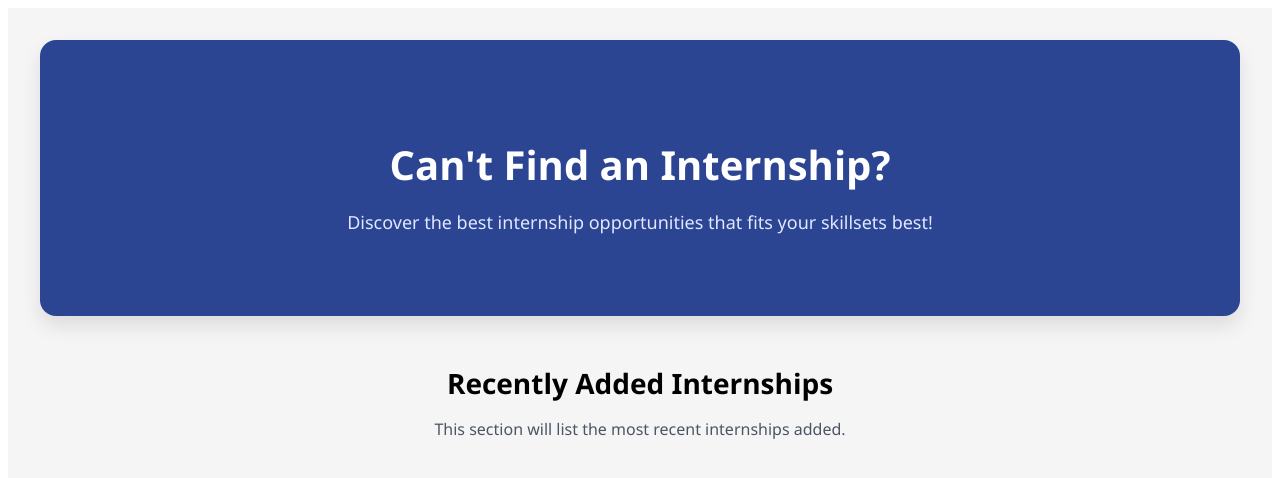
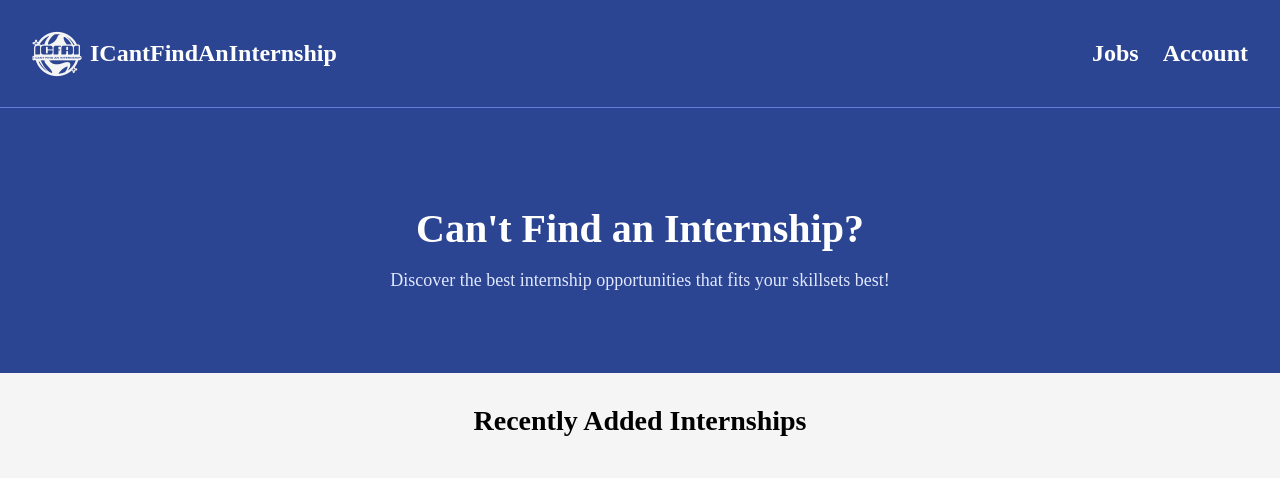
Before and after one commit to DavidNongAng/ICantFindAnInternship, a React (Vite) app in the folder frontend/: page / in a window 1280 px wide. Shown: the top 478 px of the page. Built offline with nearby package versions, Linux system fonts and the light colour scheme.

Commit message:
commit #9

```diff
--- a/frontend/index.html
+++ b/frontend/index.html
@@ -3,6 +3,7 @@
   <head>
     <meta charset="UTF-8" />
     <meta name="viewport" content="width=device-width, initial-scale=1.0" />
+    <link rel="icon" href="./src/assets/logo2.png" />
     <title>ICantFindAnInternship</title>
   </head>
   <body>
--- a/frontend/src/App.jsx
+++ b/frontend/src/App.jsx
@@ -8,18 +8,18 @@ import { BrowserRouter as Router, Routes, Route } from 'react-router-dom'; // re
 import Home from './pages/Home';
 import Jobs from './pages/Jobs';
 // import Account from './pages/Account';
-// import NotFound from './pages/NotFound';
-// import Navbar from './components/Navbar';
+import NotFound from './pages/NotFound';
+import Navbar from './components/Navbar';
 
 const App = () => {
   return(
     <Router>
-      {/* <Navbar /> Displays the navbar on all pages */}
+      <Navbar />
       <Routes>
         <Route path = "/" element = {<Home/>}/>
         <Route path = "/jobs" element = {<Jobs/>}/>
         {/* <Route path = "/account" element = {<Account/>}/> */}
-        {/* <Route path = "*" element = {<NotFound/>}/>   Catch all route for 404 error */}
+        <Route path = "*" element = {<NotFound/>}/>
       </Routes>
       {/* <Footer/> */}
     </Router>
--- a/frontend/src/components/JobCard.jsx
+++ b/frontend/src/components/JobCard.jsx
@@ -18,7 +18,7 @@ const JobCard = ({job}) => {
 
     return(
             <div className="job-card">
-                <p className="job-type">{contract_time ? contract_time.charAt(0).toUpperCase()+ contract_time.slice(1): 'Internship'}</p> {/* Checks if it exists, and removes the rest of the string after the first character */}
+                <p className="job-type">{contract_time ? contract_time.charAt(0).toUpperCase()+ contract_time.slice(1): 'Internship'}</p> Checks if it exists, and removes the rest of the string after the first character
                 <h3 className="job-title">{title}</h3>
                 <p className="job-company">{company.display_name}</p>
                 <p className="job-location">{location.display_name}</p>
--- a/frontend/src/components/Navbar.jsx
+++ b/frontend/src/components/Navbar.jsx
@@ -0,0 +1,27 @@
+/*
+    This file contains the component for the navigation bar of the application.
+*/
+
+import React from 'react';
+import { Link } from 'react-router-dom';
+import '../styles/NavBar.css';
+import logo from '../assets/logo.png';
+
+const Navbar = () => {
+    return(
+        <nav className="navbar">
+            {/* Logo/Brand */}
+            <div className="navbar-logo">
+                <Link to="/"><img src={logo} alt="CFAI Logo" className="logo-img" /> ICantFindAnInternship</Link>
+            </div>
+
+            {/* Navigation Links */}
+            <ul className="navbar-links">
+                <li><Link to="/jobs">Jobs</Link></li>
+                <li><Link to="/account">Account</Link></li>
+            </ul>
+        </nav>
+    );
+};
+
+export default Navbar;
--- a/frontend/src/pages/Home.jsx
+++ b/frontend/src/pages/Home.jsx
@@ -14,29 +14,13 @@ const Home = () => {
             <section className="hero-section">
                 <h1 className="hero-title">Can't Find an Internship?</h1>
                 <p className="hero-subtitle">Discover the best internship opportunities that fits your skillsets best!</p>
-
-                {/* Search Bar
-                <div className="search-bar">
-                    <input
-                        type="text"
-                        placeholder="Job Title, Keywords, or Company"
-                        className="search-input"
-                    />
-                    <input
-                        type="text"
-                        placeholder="Location (City, State, Country)"
-                        className="search-input"
-                    />
-                    <button className="search-button">
-                        Search
-                    </button>
-                </div> */}
             </section>
 
             {/* Recently Added Jobs Title */}
             <section className="recent-jobs">
                 <h2 className="recent-jobs-title">Recently Added Internships</h2>
-                <p className="recent-jobs-description">This section will list the most recent internships added.</p>
+                <div className="recent-jobs-grid">
+                </div>
             </section>
         </main>
     );
--- a/frontend/src/pages/NotFound.jsx
+++ b/frontend/src/pages/NotFound.jsx
@@ -0,0 +1,15 @@
+import React from 'react';
+import { Link } from 'react-router-dom';
+import '../styles/NotFound.css';
+
+const NotFound = () => {
+    return(
+        <div className="not-found-container">
+            <h1>404 - Page Not Found</h1>
+            <p>Something went wrong! We couldn't find the page you're looking for.</p>
+            <Link to="/" className="home-link">Go Back Home</Link>
+        </div>
+    )
+}
+
+export default NotFound;
--- a/frontend/src/styles/Home.css
+++ b/frontend/src/styles/Home.css
@@ -1,78 +1,61 @@
-/*
-    Home.css - Styling for Home.jsx
-*/
+/* Global page resets (optional, can also go in index.css) */
+body {
+  margin: 0;
+  padding: 0;
+}
 
+/* Main container for the homepage */
 .home-main {
-    padding: 2rem;
+  margin: 0;
+  padding: 0; /* Or keep some side padding if you like, but remove top/bottom if you want continuous color. */
   background-color: #F5F5F5;
   min-height: 100vh;
-    font-family: 'Segoe UI', Tahoma, Geneva, Verdana, sans-serif;
+  box-sizing: border-box;
 }
 
+/* Hero Section */
 .hero-section {
   text-align: center;
+  color: white;
+  background-color: #2B4593;
+  margin: 0;
   padding: 4rem 1rem;
-    background-color: #2B4593; /* Indigo-600 */
-    color: white;
-    border-radius: 1rem;
-    box-shadow: 0 10px 20px rgba(0, 0, 0, 0.1);
-    margin-bottom: 3rem;
+  width: 100%;
+  box-sizing: border-box;
 }
 
+/* Title inside hero */
 .hero-title {
   font-size: 2.5rem;
   font-weight: 700;
   margin-bottom: 1rem;
 }
 
+/* Subtitle inside hero */
 .hero-subtitle {
   font-size: 1.125rem;
-    color: #e0e7ff;
+  color: #e0e7ff; /* Lighter indigo for subtitle */
 }
 
-  .search-bar {
-    display: flex;
-    justify-content: center;
-    flex-wrap: wrap;
-    margin-top: 2rem;
-    gap: 1rem;
-  }
-
-  .search-input {
-    padding: 0.75rem 1rem;
-    font-size: 1rem;
-    border-radius: 0.5rem;
-    border: none;
-    width: 240px;
-  }
-
-  .search-button {
-    padding: 0.75rem 1.5rem;
-    font-size: 1rem;
-    background-color: #4338ca; /* Indigo-700 */
-    color: white;
-    border: none;
-    border-radius: 0.5rem;
-    cursor: pointer;
-    transition: background-color 0.3s ease;
-  }
-
-  .search-button:hover {
-    background-color: #3730a3; /* Indigo-800 */
-  }
-
+/* Recently-Added Jobs */
 .recent-jobs {
   text-align: center;
   margin-top: 2rem;
 }
-
 .recent-jobs-title {
   font-size: 1.75rem;
   font-weight: 600;
   margin-bottom: 0.5rem;
 }
-
 .recent-jobs-description {
   font-size: 1rem;
   color: #4b5563; /* Gray-700 */
 }
+
+.job-grid {
+  display: grid;
+  grid-template-columns: repeat(3, 1fr);
+  gap: 2rem;
+  padding: 2rem 0;
+  justify-items: center;
+}
--- a/frontend/src/styles/Jobs.css
+++ b/frontend/src/styles/Jobs.css
@@ -3,19 +3,22 @@
 */
 
 .jobs-main{
-    padding: 2rem;
-    background-color: #F5F5F5;
-    min-height: 100vh;
-    font-family: 'Segoe UI', Tahoma, Geneva, Verdana, sans-serif;
+  margin: 0;
+  padding: 0; /* Or keep some side padding if you like, but remove top/bottom if you want continuous color. */
+  background-color: #F5F5F5;
+  min-height: 100vh;
+  box-sizing: border-box;
  }
 
 
 .jobs-header {
     text-align: center;
-    padding: 4rem 1rem;
+    color: white;
     background-color: #2B4593; /* Indigo-600 */
-    color: white;
-    border-radius: 1rem;
+    margin: 0;                /* No extra space on top/bottom */
+    padding: 4rem 4rem;       /* Same padding as Home hero */
+    width: 100%;              /* Full width */
+    box-sizing: border-box;   /* Respect padding inside width */
     box-shadow: 0 10px 20px rgba(0, 0, 0, 0.1);
     margin-bottom: 3rem;
  }
--- /dev/null
+++ b/frontend/src/styles/NavBar.css
@@ -0,0 +1,47 @@
+.navbar {
+    display: flex;
+    justify-content: space-between;
+    align-items: center;
+    background-color: #2B4593; /* Indigo-600 */
+    padding: 1rem 2rem;
+    color: white;
+    margin: 0;              /* Remove spacing above/below */
+    width: 100%;           /* Full viewport width */
+    box-sizing: border-box; /* Include padding in the width */
+    border-bottom: 1px solid #6280da;
+  }
+
+  .navbar-logo a {
+    text-decoration: none;
+    font-size: 1.5rem;
+    font-weight: bold;
+    color: white;
+    display: flex;
+    align-items: center;
+    gap: 0.5rem;
+  }
+
+  .navbar-links {
+    list-style: none;
+    display: flex;
+    gap: 1.5rem;
+    font-size: 1.5rem;
+  }
+
+  .navbar-links li a {
+    color: white;
+    text-decoration: none;
+    font-weight: 500;
+    transition: color 0.2s ease;
+    font-weight: bold;
+  }
+
+  .navbar-links li a:hover {
+    color: #d1d5db; /* Light gray on hover */
+  }
+
+  .logo-img {
+    width: 50px;
+    height: 50px;
+    object-fit: contain;
+  }
--- /dev/null
+++ b/frontend/src/styles/NotFound.css
@@ -0,0 +1,35 @@
+/*
+    NotFound.css - Styling for NotFound.jsx
+*/
+
+.not-found-container {
+    text-align: center;
+    padding: 4rem;
+    font-family: 'Segoe UI', Tahoma, Geneva, Verdana, sans-serif;
+  }
+
+  .not-found-container h1 {
+    font-size: 3rem;
+    margin-bottom: 1rem;
+    color: #2B4593;
+  }
+
+  .not-found-container p {
+    font-size: 1.25rem;
+    color: #555;
+    margin-bottom: 2rem;
+  }
+
+  .home-link {
+    background-color: #5c48ee;
+    color: white;
+    padding: 0.75rem 1.5rem;
+    border-radius: 0.5rem;
+    text-decoration: none;
+    font-size: 1rem;
+    transition: background-color 0.3s ease;
+  }
+
+  .home-link:hover {
+    background-color: #4a38d1;
+  }
```
Also changed, not shown: frontend/src/assets/logo.png (added), frontend/src/assets/logo2.png (added). Lines whose indentation alone changed are shown as unchanged.
